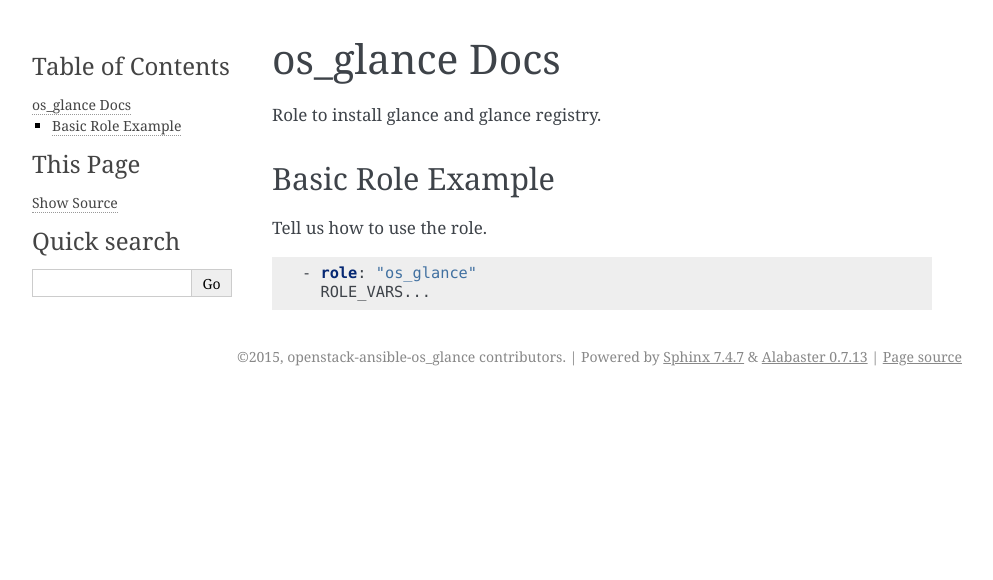
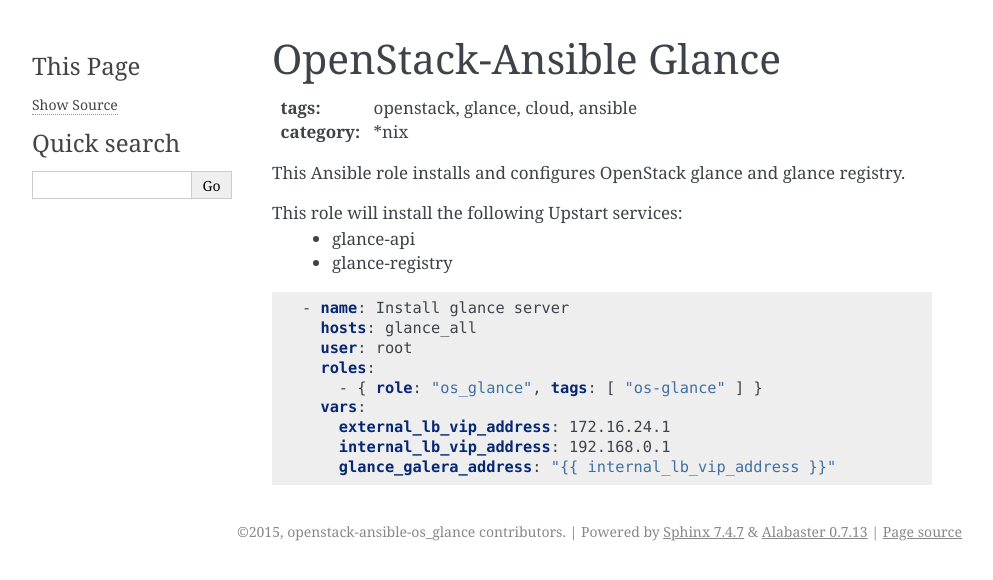
Before and after one commit to pkaralis/openstack-ansible-os_glance, a Sphinx documentation site: the page built from doc/source/index.rst, in a window 1280 px wide. Shown: the top 580 px of the page, without its empty margins (148-1141 px from the left). Built offline with Sphinx 7.4.7, drawn with Linux system fonts in a browser that asks for light colours.

Commit message:
[DOCS] Cleanup the role docs for consistency and clarity
Change-Id: I4cc524151c6372842cdc83f9838df24d0743f91b

```diff
--- a/README.rst
+++ b/README.rst
@@ -1,11 +1,12 @@
-OpenStack glance
-################
+OpenStack-Ansible Glance
+########################
 :tags: openstack, glance, cloud, ansible
 :category: \*nix
 
-Role to install glance and glance registry.
+This Ansible role installs and configures OpenStack glance and glance
+registry.
 
-This role will install the following:
+This role will install the following Upstart services:
     * glance-api
     * glance-registry
 
--- a/doc/source/index.rst
+++ b/doc/source/index.rst
@@ -1,14 +1 @@
-os_glance Docs
-==============
-
-Role to install glance and glance registry.
-
-Basic Role Example
-^^^^^^^^^^^^^^^^^^
-
-Tell us how to use the role.
-
-.. code-block:: yaml
-
-    - role: "os_glance"
-      ROLE_VARS...
+.. include:: ../../README.rst
```
Also changed, not shown: CONTRIBUTING.rst (+33 -18 lines).
